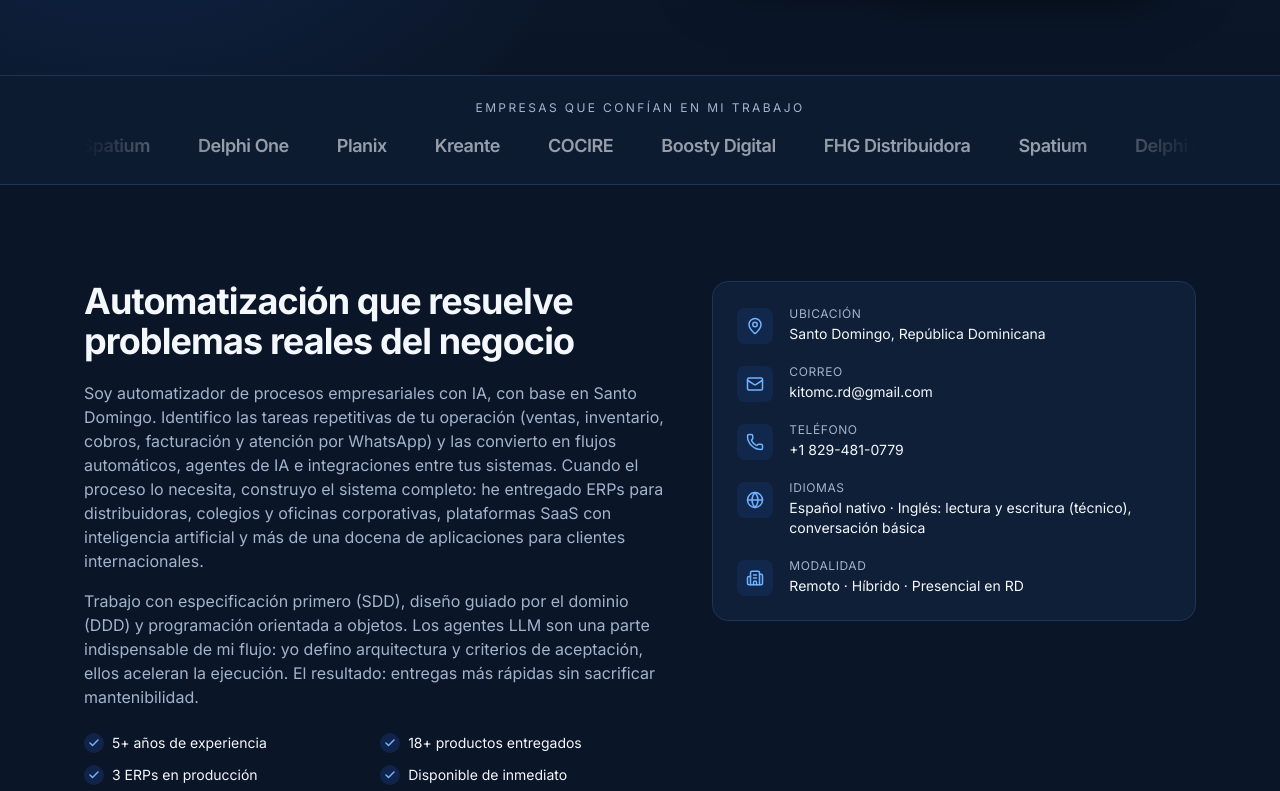
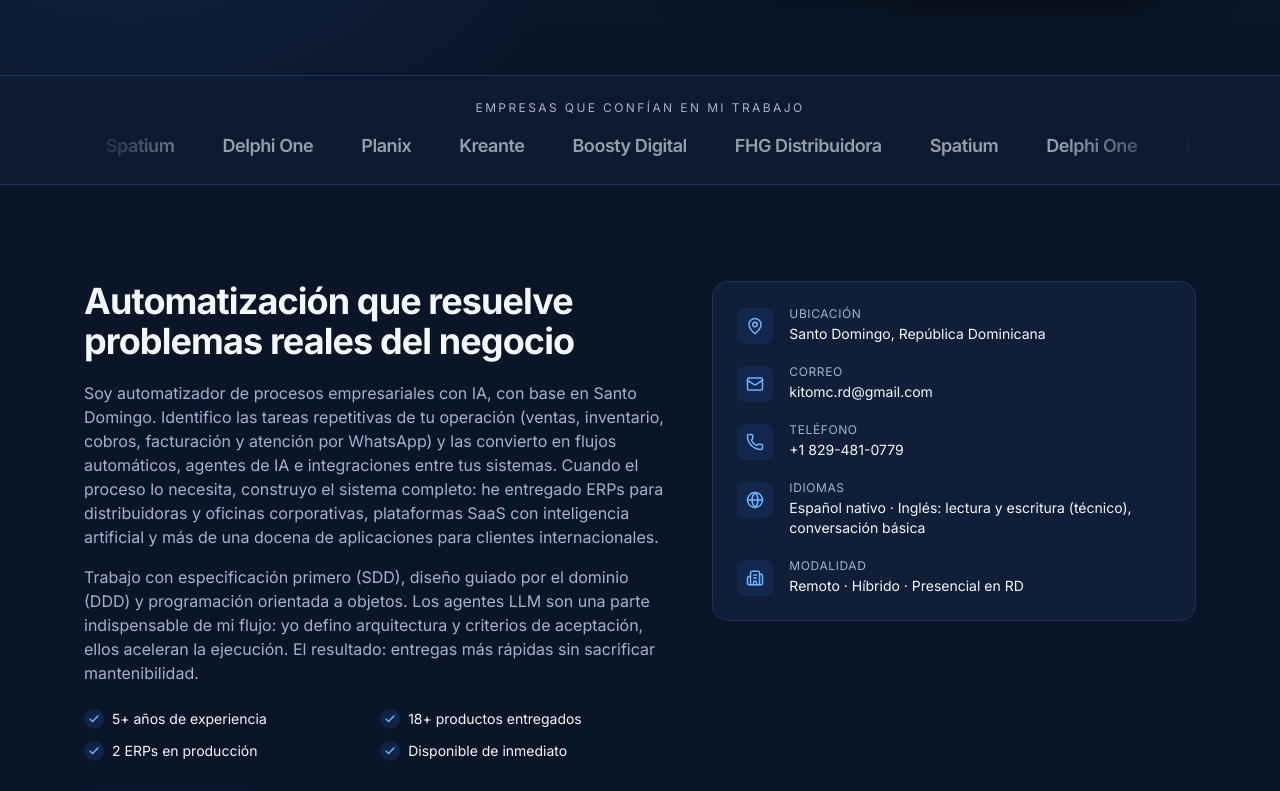
Before and after one commit to kitomc/kitomc.github.io, a React (Vite) app: page / in a window 1280 px wide. Shown: the part 820-1611 px from the top of the page. Built offline with nearby package versions, Linux system fonts and the light colour scheme.

Commit message:
fix(content): remove COCIRE project that was never delivered

```diff
--- a/scripts/images.mjs
+++ b/scripts/images.mjs
@@ -12,7 +12,6 @@ const shots = [
   ["httpsstructure.sandov.ai system.png", "structure-app", null],
   ["httpsestimapro-rd.pages.dev app que conecta presupuesto de ingeniero con ferreterias , escaner de planos con AI y crea cotizacion.png", "estimapro", 900],
   ["httpscooksnap-4kh.pages.dev app de cocina con AI.png", "cooksnap", null],
-  ["cocire.edu.do + ERP.png", "cocire", 900],
   ["spatium ERP.png", "spatium", 900],
   ["planixapp.com.do ERP de compras y contrataciones en el sector privado en republica dominicana.png", "planix", 900],
 ];
--- a/src/App.tsx
+++ b/src/App.tsx
@@ -241,7 +241,7 @@ function TrustedBy() {
 
 /* ---------------- About ---------------- */
 function About() {
-  const facts = ["5+ años de experiencia", "18+ productos entregados", "3 ERPs en producción", "Disponible de inmediato"];
+  const facts = ["5+ años de experiencia", "18+ productos entregados", "2 ERPs en producción", "Disponible de inmediato"];
   return (
     <section id="sobre-mi" className="mx-auto grid max-w-6xl gap-12 px-5 py-24 md:grid-cols-[1.2fr_1fr]">
       <div data-reveal>
@@ -249,7 +249,7 @@ function About() {
         <p className="mt-5 text-mist">
           Soy automatizador de procesos empresariales con IA, con base en Santo Domingo. Identifico las tareas repetitivas de tu operación (ventas,
           inventario, cobros, facturación y atención por WhatsApp) y las convierto en flujos automáticos, agentes de IA e integraciones entre tus sistemas.
-          Cuando el proceso lo necesita, construyo el sistema completo: he entregado ERPs para distribuidoras, colegios y oficinas corporativas, plataformas
+          Cuando el proceso lo necesita, construyo el sistema completo: he entregado ERPs para distribuidoras y oficinas corporativas, plataformas
           SaaS con inteligencia artificial y más de una docena de aplicaciones para clientes internacionales.
         </p>
         <p className="mt-4 text-mist">
--- a/src/data.ts
+++ b/src/data.ts
@@ -93,19 +93,6 @@ export const projects: Project[] = [
     image: "/img/cooksnap.webp",
     stack: ["React", "TypeScript", "Convex", "Cloudflare Pages", "LLM"],
     highlights: ["Generación de recetas con LLM", "i18n ES/EN", "Diseño mobile-first"],
-  },
-  {
-    slug: "cocire",
-    name: "Colegio Ciudad Real — Web + ERP",
-    tagline: "Sitio institucional y sistema de gestión escolar",
-    description:
-      "Sitio público para admisiones, oferta académica y galería, junto a un ERP interno para la operación del colegio: matrículas, cobros y administración.",
-    role: "Diseño y desarrollo completo",
-    ownership: "own",
-    url: "https://cocire.edu.do",
-    image: "/img/cocire.webp",
-    stack: ["React", "TypeScript", "Supabase", "PostgreSQL", "Cloudflare"],
-    highlights: ["Landing orientada a admisiones con CTA a WhatsApp", "ERP escolar para la administración"],
   },
   {
     slug: "spatium",
@@ -248,11 +235,11 @@ export const services = [
   },
   {
     name: "ERPs y sistemas de gestión",
-    text: "Cuando el proceso necesita su propio sistema: ventas, cartera, inventario, cobros y reportería. Tres ERPs en producción para distribuidoras, colegios y oficinas corporativas.",
+    text: "Cuando el proceso necesita su propio sistema: ventas, cartera, inventario, cobros y reportería. Dos ERPs en producción para distribuidoras y oficinas corporativas.",
   },
 ];
 
-export const trustedBy = ["FHG Distribuidora", "Spatium", "Delphi One", "Planix", "Kreante", "COCIRE", "Boosty Digital"];
+export const trustedBy = ["FHG Distribuidora", "Spatium", "Delphi One", "Planix", "Kreante", "Boosty Digital"];
 
 export const integrations = [
   "DGII · Facturación electrónica (e-CF)", "Stripe", "WhatsApp Meta WABA", "MyZap", "Slack", "Zoho", "Calendly", "Vimeo", "VideoAsk", "Sportmonks",
```
Also changed, not shown: public/img/cocire.webp (deleted), 1 other file (tests, documents, lock files or other folders).
